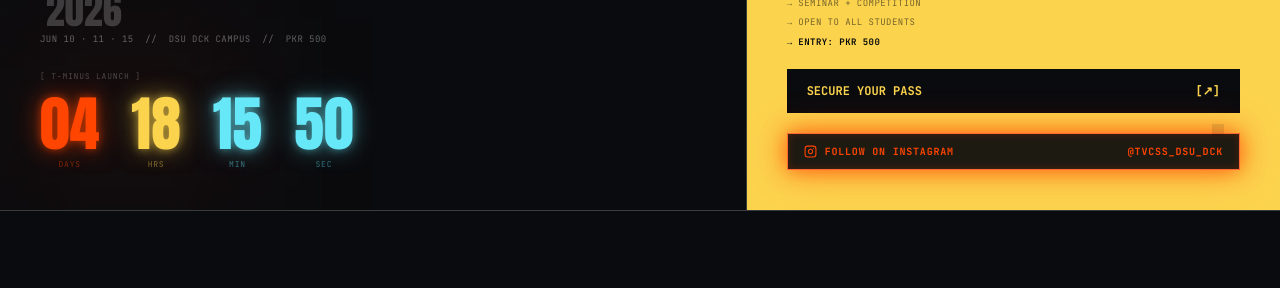
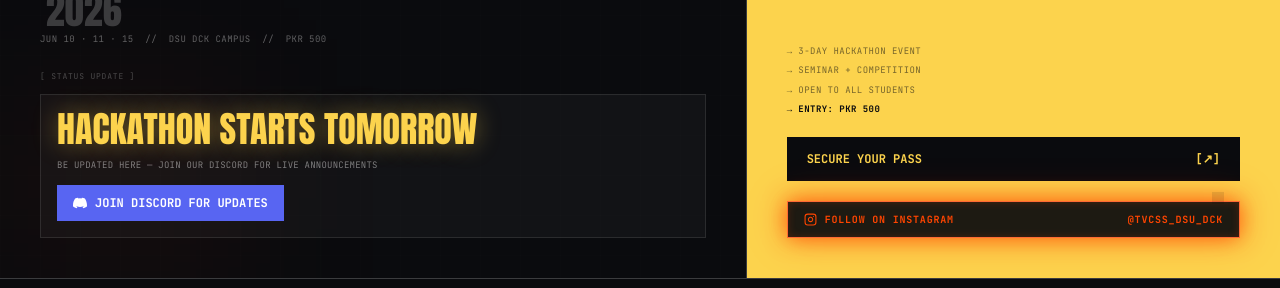
Before and after one commit to iHazib/TVCSS-Web, a React (Vite) app: page / in a window 1280 px wide. Shown: the part 622-910 px from the top of the page. Built offline with nearby package versions, Linux system fonts and the light colour scheme; no server answers.

Commit message:
close seminar registrations, replace countdown with discord banner

```diff
--- a/src/components/HeroGrid.tsx
+++ b/src/components/HeroGrid.tsx
@@ -1,44 +1,17 @@
-import { useState, useEffect } from "react";
 import { motion } from "motion/react";
 import { Instagram } from "lucide-react";
 
-// ── Countdown ────────────────────────────────────────────────────────────────
-
-const EVENT_DATE = new Date(2026, 5, 10, 12, 0, 0); // June 10 2026, 12:00 PM
-
-function useCountdown(target: Date) {
-  const calc = () => {
-    const diff = target.getTime() - Date.now();
-    if (diff <= 0) return { days: 0, hours: 0, mins: 0, secs: 0 };
-    return {
-      days:  Math.floor(diff / 86_400_000),
-      hours: Math.floor((diff % 86_400_000) / 3_600_000),
-      mins:  Math.floor((diff % 3_600_000)  /     60_000),
-      secs:  Math.floor((diff %     60_000)  /      1_000),
-    };
-  };
-  const [t, setT] = useState(calc);
-  useEffect(() => {
-    const id = setInterval(() => setT(calc()), 1000);
-    return () => clearInterval(id);
-  }, []);
-  return t;
+// ── Discord icon ──────────────────────────────────────────────────────────────
+function DiscordIcon({ size = 14 }: { size?: number }) {
+  return (
+    <svg width={size} height={size} viewBox="0 0 24 24" fill="currentColor" aria-hidden="true">
+      <path d="M20.317 4.37a19.791 19.791 0 0 0-4.885-1.515.074.074 0 0 0-.079.037c-.21.375-.444.864-.608 1.25a18.27 18.27 0 0 0-5.487 0 12.64 12.64 0 0 0-.617-1.25.077.077 0 0 0-.079-.037A19.736 19.736 0 0 0 3.677 4.37a.07.07 0 0 0-.032.027C.533 9.046-.32 13.58.099 18.057c.002.022.012.043.027.057a19.9 19.9 0 0 0 5.993 3.03.078.078 0 0 0 .084-.028c.462-.63.874-1.295 1.226-1.994a.076.076 0 0 0-.041-.106 13.107 13.107 0 0 1-1.872-.892.077.077 0 0 1-.008-.128 10.2 10.2 0 0 0 .372-.292.074.074 0 0 1 .077-.01c3.928 1.793 8.18 1.793 12.062 0a.074.074 0 0 1 .078.01c.12.098.246.198.373.292a.077.077 0 0 1-.006.127 12.299 12.299 0 0 1-1.873.892.077.077 0 0 0-.041.107c.36.698.772 1.362 1.225 1.993a.076.076 0 0 0 .084.028 19.839 19.839 0 0 0 6.002-3.03.077.077 0 0 0 .032-.054c.5-5.177-.838-9.674-3.549-13.66a.061.061 0 0 0-.031-.03z" />
+    </svg>
+  );
 }
-
-const pad = (n: number) => String(n).padStart(2, "0");
-
-// ── Countdown units ───────────────────────────────────────────────────────────
-const UNITS = [
-  { label: "DAYS", color: "#FF4500", glow: "rgba(255,69,0,0.55)"    },
-  { label: "HRS",  color: "#fcd34d", glow: "rgba(252,211,77,0.55)"  },
-  { label: "MIN",  color: "#67e8f9", glow: "rgba(103,232,249,0.55)" },
-  { label: "SEC",  color: "#67e8f9", glow: "rgba(103,232,249,0.45)" },
-];
 
 // ── Component ─────────────────────────────────────────────────────────────────
 export default function HeroGrid() {
-  const { days, hours, mins, secs } = useCountdown(EVENT_DATE);
-  const values = [days, hours, mins, secs];
 
   return (
     <section id="about" className="flex flex-col border-b border-white/20 md:min-h-[calc(100vh-80px)]">
@@ -190,35 +163,31 @@ export default function HeroGrid() {
               </p>
             </div>
 
-            {/* — Countdown — */}
+            {/* — Hackathon Tomorrow Banner — */}
             <div className="relative z-10">
               <p className="font-mono text-[7px] sm:text-[8px] uppercase tracking-widest text-white/25 mb-3">
-                [ T-Minus Launch ]
+                [ Status Update ]
               </p>
-              <div className="flex items-end gap-4 sm:gap-6 md:gap-8">
-                {UNITS.map(({ label, color, glow }, i) => (
-                  <div key={label} className="flex flex-col items-center">
-                    <motion.span
-                      key={`${label}-${values[i]}`}
-                      initial={{ y: -8, opacity: 0.5 }}
-                      animate={{ y: 0, opacity: 1 }}
-                      transition={{ duration: 0.18, ease: "easeOut" }}
-                      className="font-display text-4xl sm:text-5xl md:text-6xl leading-none tabular-nums"
-                      style={{
-                        color,
-                        textShadow: `0 0 24px ${glow}, 0 0 8px ${glow}`,
-                      }}
-                    >
-                      {pad(values[i])}
-                    </motion.span>
-                    <span
-                      className="font-mono text-[7px] sm:text-[8px] uppercase tracking-widest mt-1"
-                      style={{ color, opacity: 0.45 }}
-                    >
-                      {label}
-                    </span>
-                  </div>
-                ))}
+              <div className="border border-white/10 bg-white/[0.03] p-4 space-y-3">
+                <p
+                  className="font-display text-2xl sm:text-3xl md:text-4xl uppercase leading-none"
+                  style={{ color: "#fcd34d", textShadow: "0 0 24px rgba(252,211,77,0.4)" }}
+                >
+                  Hackathon Starts Tomorrow
+                </p>
+                <p className="font-mono text-[8px] sm:text-[9px] text-white/45 uppercase tracking-wide">
+                  Be updated here — join our Discord for live announcements
+                </p>
+                <a
+                  href="https://discord.gg/4SgeVFN9"
+                  target="_blank"
+                  rel="noopener noreferrer"
+                  className="inline-flex items-center gap-2 font-mono text-[9px] sm:text-xs uppercase font-bold px-4 py-2.5 transition-opacity hover:opacity-85"
+                  style={{ backgroundColor: "#5865F2", color: "#fff" }}
+                >
+                  <DiscordIcon size={14} />
+                  <span>Join Discord for Updates</span>
+                </a>
               </div>
             </div>
           </motion.div>
```
